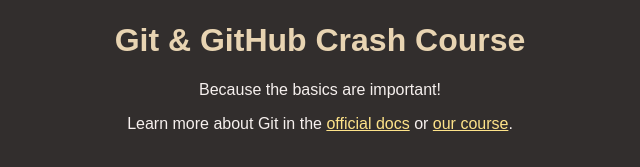
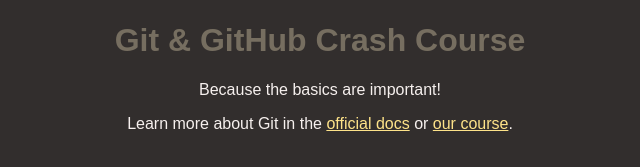
Before and after one commit to venkatamar/github-Practice, a plain HTML site: page index.html in a window 1280 px wide. Shown: the part 147-314 px from the top of the page, without its empty margins (320-960 px from the left). Drawn offline with Linux system fonts and the light colour scheme.

Commit message:
Changed heading color

```diff
--- a/styles.css
+++ b/styles.css
@@ -17,7 +17,7 @@ body {
 }
 
 h1 {
-  color: #e8d4b2;
+  color: #766e60;
 }
 
 a {
```
